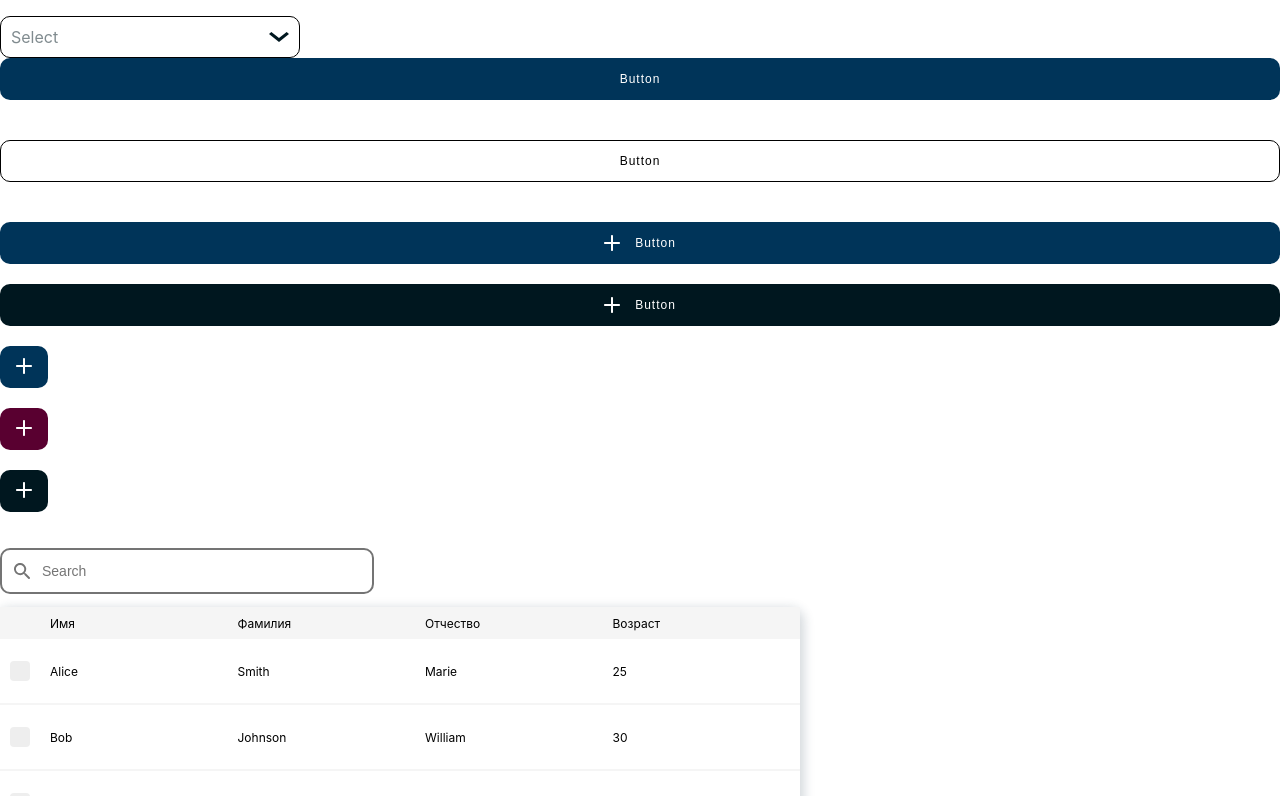
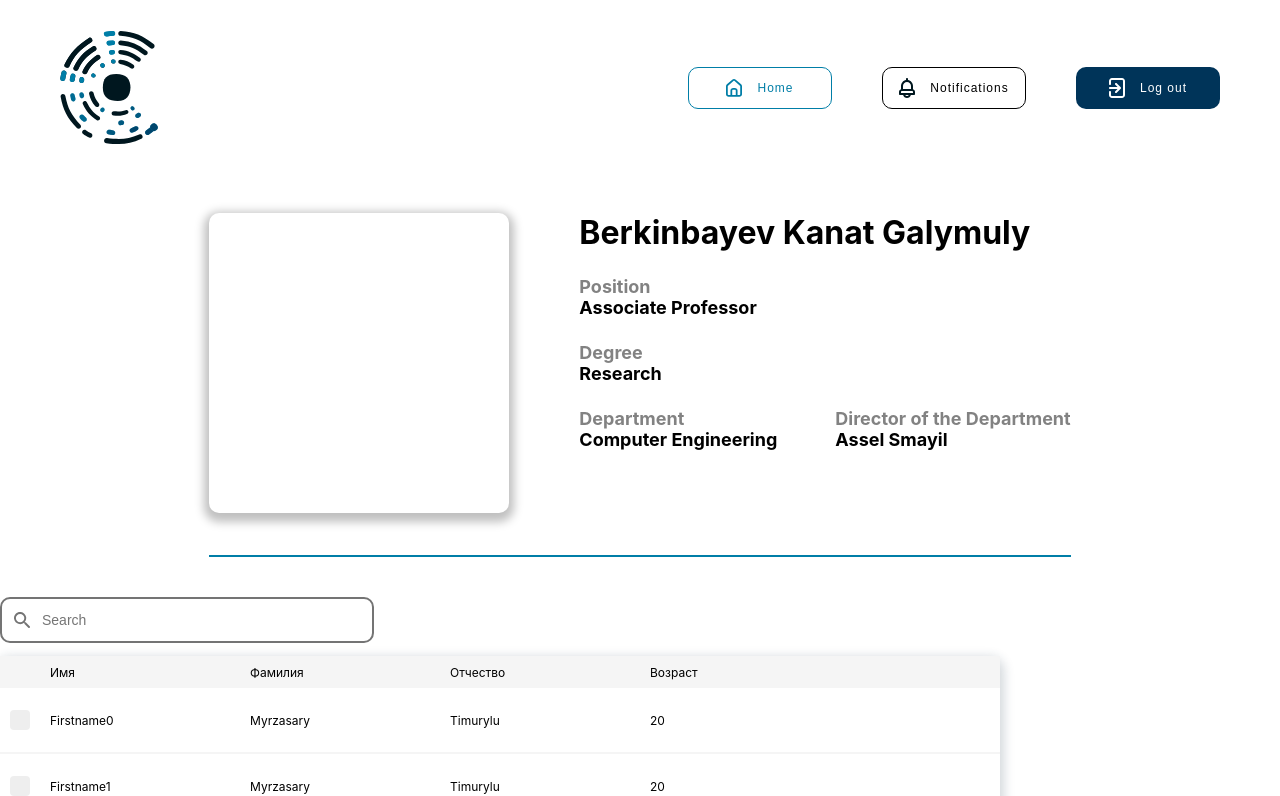
Before and after one commit to kanatbkeeep/diploma, a React (Create React App) app: page / in a window 1280 px wide. Shown: the top 796 px of the page. Built offline with nearby package versions, Linux system fonts and the light colour scheme.

Commit message:
notification

```diff
--- a/src/App.tsx
+++ b/src/App.tsx
@@ -8,116 +8,13 @@ import Dropdown from "./components/Dropdown/Dropdown";
 import Login from "./pages/authorization/Login";
 import Input from "./components/Input/Input";
 import Checkbox from "./components/Checkbox/Checkbox";
+import Profile from "./pages/profile/Profile";
 
 
 function App() {
-    // const arr = Array.from({ length: 40 }, (_, i) => ({
-    //     id:i,
-    //     firstname: i,
-    //     lastname: "Myrzasary"+i,
-    //     middlename: "Timurylu",
-    //     age: 20,
-    // }));
-
-    const arr = [
-        { id: 1, firstname: "Alice", lastname: "Smith", middlename: "Marie", age: 25 },
-        { id: 2, firstname: "Bob", lastname: "Johnson", middlename: "William", age: 30 },
-        { id: 3, firstname: "Charlie", lastname: "Brown", middlename: "Thomas", age: 40 },
-        { id: 4, firstname: "David", lastname: "Lee", middlename: "Joseph", age: 20 },
-        { id: 5, firstname: "Emma", lastname: "Lee", middlename: "Sophia", age: 35 },
-    ];
     return (
         <>
-            <div style={{marginBottom: 16}}/>
-            <Dropdown
-            maxWidth={300}
-            value='Select'
-            >
-                <ul>
-                    <li>React</li>
-                    <li>React</li>
-                    <li>React</li><li>React</li>
-                    <li>React</li>
-                    <li>React</li>
-                    <li>React</li>
-                </ul>
-            </Dropdown>
-            <Button
-                type={'primaryButton'}
-                label={'Button'}
-            />
-            <br/>
-            <br/>
-            <Button
-                type={'secondaryButton'}
-                label={'Button'}
-            />
-            <br/>
-            <br/>
-            <Button
-                type={'primaryButtonAdd'}
-                label={'Button'}
-            />
-            <br/>
-            <Button
-                type={'secondaryButtonAdd'}
-                label={'Button'}
-            />
-            <br/>
-            <Button
-                type={'smallBlue'}
-            />
-            <br/>
-            <br/>
-            <Button
-                type={'smallRed'}
-            />
-            <br/>
-            <br/>
-            <Button
-                type={'smallDark'}
-            />
-            <br/>
-            <br/>
-            <div style={{marginBottom: 16}}/>
-
-
-            <Table
-                search={true}
-                array={arr}
-                rowsPerPage={4}
-                maxWidthTable={800}
-                maxWidthColumns={[200, 200, 200, 200]}
-                haveDelete={true}
-                onDelete={()=>{
-                    console.log("deleted");
-                }}
-                renderHead={(maxWidthColumns) => {
-                    return <div>
-                        <div style={{maxWidth:50}}></div>
-                        <div style={{maxWidth: maxWidthColumns[0]}}>Имя</div>
-                        <div style={{maxWidth: maxWidthColumns[1]}}>Фамилия</div>
-                        <div style={{maxWidth: maxWidthColumns[2]}}>Отчество</div>
-                        <div style={{maxWidth: maxWidthColumns[3]}}>Возраст</div>
-                    </div>
-                }}
-                renderBody={(item, index, maxWidthColumns, checkbox) => {
-                    return (
-                        <div key={index}>
-                            <div style={checkbox ? {maxWidth:50} : {}}>{checkbox}</div>
-                            <div style={{maxWidth: maxWidthColumns[0]}}>{item.firstname}</div>
-                            <div style={{maxWidth: maxWidthColumns[1]}}>{item.lastname}</div>
-                            <div style={{maxWidth: maxWidthColumns[2]}}>{item.middlename}</div>
-                            <div style={{maxWidth: maxWidthColumns[3]}}>{item.age}</div>
-                        </div>
-                    );
-                }}
-            />
-            <div style={{marginBottom: 16}}/>
-            <Checkbox
-                id="name"
-            label="Daniyar"
-            />
+            <Profile/>
         </>
     )
 }
--- a/src/style/common.scss
+++ b/src/style/common.scss
@@ -552,7 +552,7 @@ body {
 }
 
 .notificationClosed {
-  right: -430px;
+  right: -490px;
 }
 
 .notificationItem {
```
